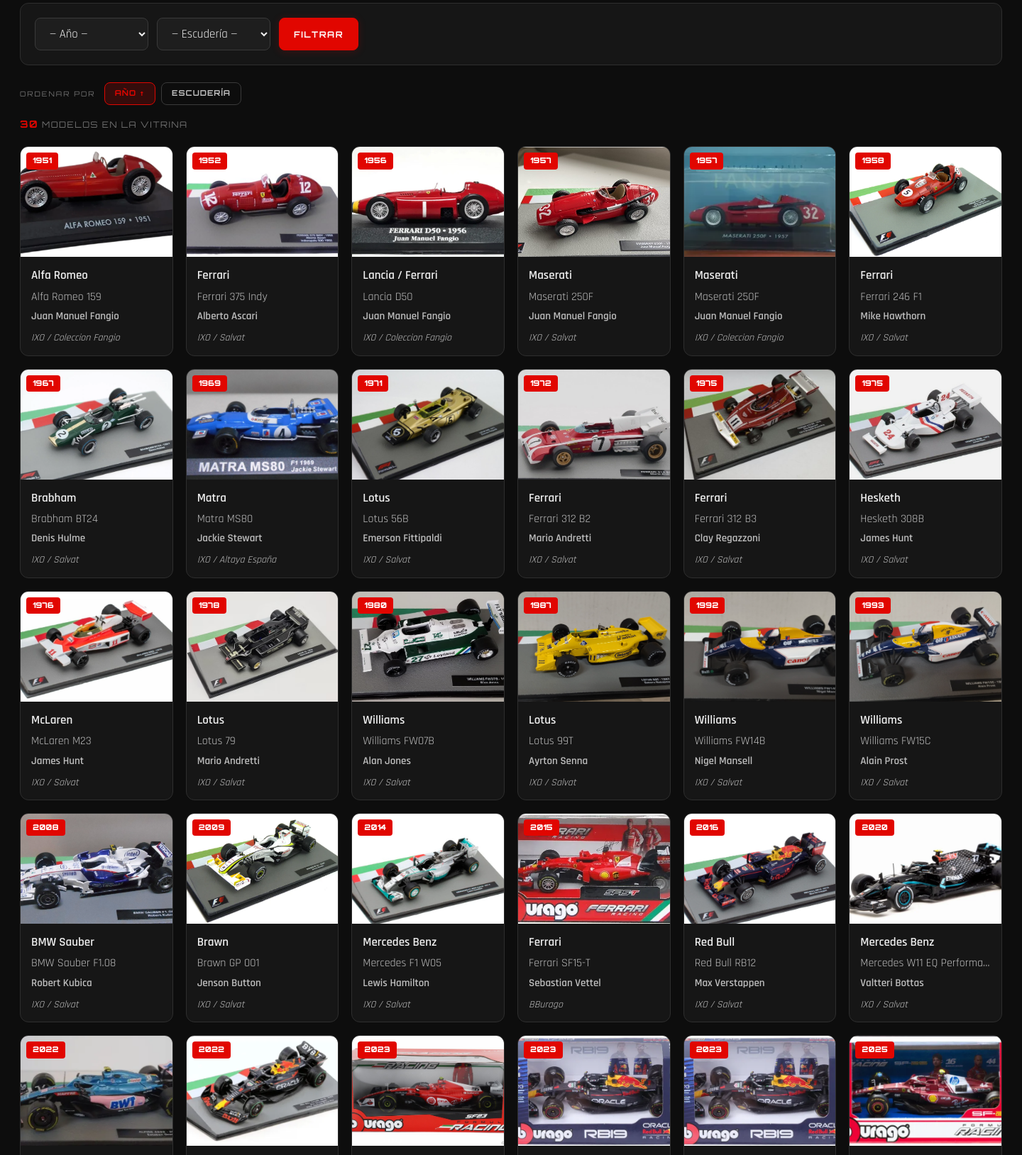
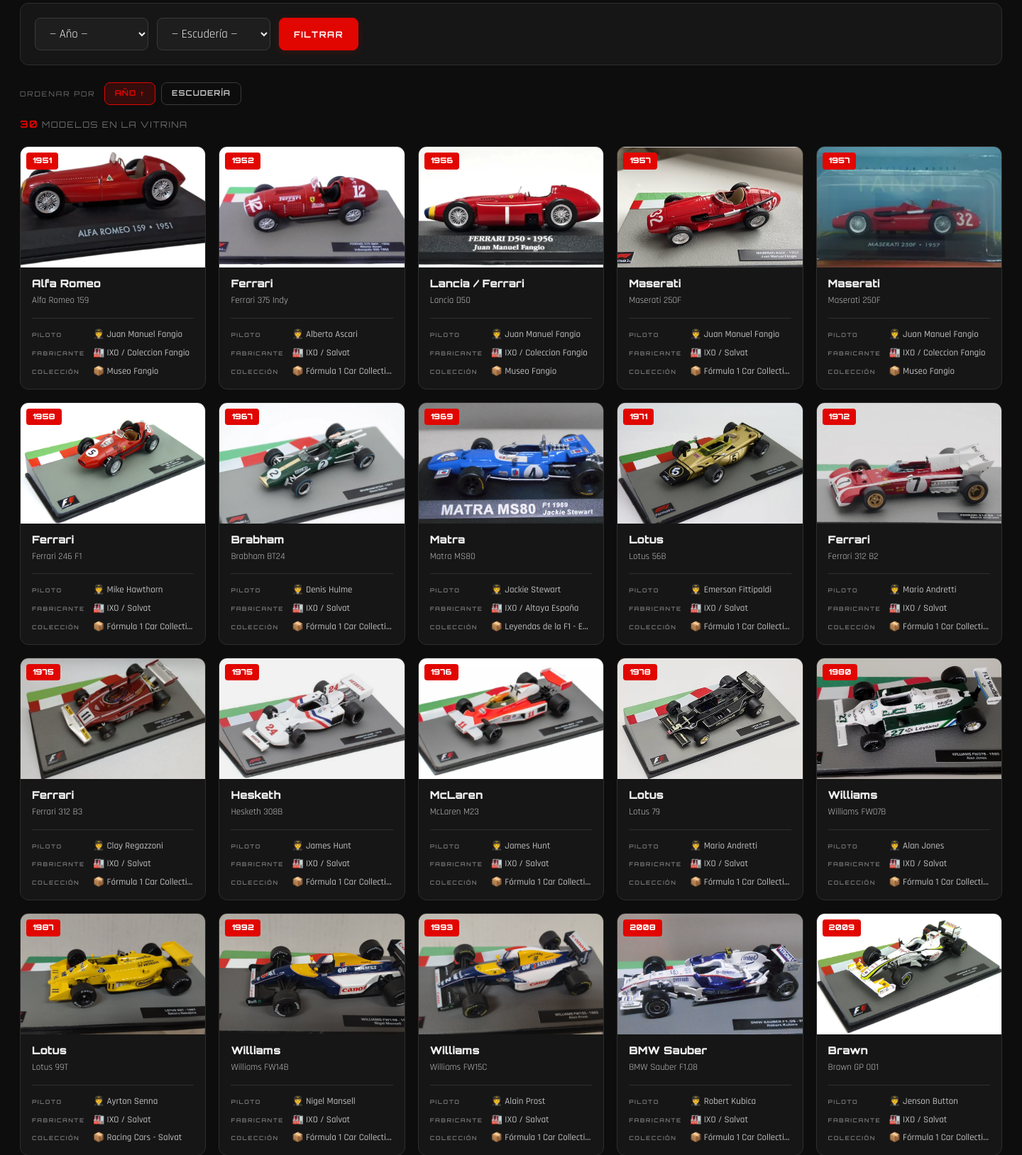
Before and after one commit to mrecat/f1collectionpage, a PHP site: page /index.php?page=miniaturas in a window 1440 px wide. Shown: the part 205-1833 px from the top of the page at 71% size. Run offline with PHP 8.4, Linux system fonts and the light colour scheme; data comes from the database, SQL or seed files in the repository; both versions use the stored data as it was after the commit; some libraries are stand-ins or nearby versions.

Commit message:
mejoras miniaturas

```diff
--- a/pages/miniaturas.php
+++ b/pages/miniaturas.php
@@ -94,10 +94,27 @@ $admin  = isAdmin();
     <div class="mini-card-body">
       <div class="mini-card-team"><?= htmlspecialchars($item['team']) ?></div>
       <div class="mini-card-model"><?= htmlspecialchars($item['model']) ?></div>
-      <?php if ($item['driver']): ?>
-        <div class="mini-card-driver"><?= htmlspecialchars($item['driver']) ?></div>
-      <?php endif; ?>
-      <div class="mini-card-maker"><?= htmlspecialchars($item['maker']) ?></div>
+      <div class="mini-card-divider"></div>
+      <div class="mini-card-pills">
+        <?php if ($item['driver']): ?>
+        <div class="mini-card-pill">
+          <span class="mini-pill-label">PILOTO</span>
+          <span class="mini-pill-value">🧑‍✈️ <?= htmlspecialchars($item['driver']) ?></span>
+        </div>
+        <?php endif; ?>
+        <?php if ($item['maker']): ?>
+        <div class="mini-card-pill">
+          <span class="mini-pill-label">FABRICANTE</span>
+          <span class="mini-pill-value">🏭 <?= htmlspecialchars($item['maker']) ?></span>
+        </div>
+        <?php endif; ?>
+        <?php if ($item['collection']): ?>
+        <div class="mini-card-pill">
+          <span class="mini-pill-label">COLECCIÓN</span>
+          <span class="mini-pill-value">📦 <?= htmlspecialchars($item['collection']) ?></span>
+        </div>
+        <?php endif; ?>
+      </div>
     </div>
   </div>
   <?php endforeach; ?>
@@ -139,6 +156,7 @@ function openMiniModal(car) {
   // Header
   document.getElementById('miniModalHeader').innerHTML =
     '<span class="mini-mh-year">' + car.year + '</span>' +
+    '<span class="mini-mh-sep">·</span>' +
     '<span class="mini-mh-team">' + car.team + '</span>' +
     '<span class="mini-mh-model">' + car.model + '</span>';
 
@@ -154,13 +172,13 @@ function openMiniModal(car) {
     ? '<img src="' + car.scale_img + '" alt="Modelo escala">'
     : '<span class="mini-modal-noimg">🔬</span>';
 
-  // Datos
-  document.getElementById('miniModalBody').innerHTML =
-    '<div class="mini-modal-tags">' +
-    (car.driver     ? '<span class="modal-tag">🧑‍✈️ ' + car.driver     + '</span>' : '') +
-    (car.maker      ? '<span class="modal-tag">🏭 '    + car.maker      + '</span>' : '') +
-    (car.collection ? '<span class="modal-tag">📦 '    + car.collection + '</span>' : '') +
-    '</div>';
+  // Pills con etiqueta + dato
+  var pills = '';
+  if (car.driver)     pills += '<div class="mini-modal-pill"><span class="mini-modal-pill-label">PILOTO</span><span class="mini-modal-pill-value">🧑‍✈️ ' + car.driver + '</span></div>';
+  if (car.maker)      pills += '<div class="mini-modal-pill"><span class="mini-modal-pill-label">FABRICANTE</span><span class="mini-modal-pill-value">🏭 ' + car.maker + '</span></div>';
+  if (car.collection) pills += '<div class="mini-modal-pill"><span class="mini-modal-pill-label">COLECCIÓN</span><span class="mini-modal-pill-value">📦 ' + car.collection + '</span></div>';
+
+  document.getElementById('miniModalBody').innerHTML = '<div class="mini-modal-pills">' + pills + '</div>';
 
   // Edit link
   var editBtn = document.getElementById('miniEditBtn');
--- a/style.css
+++ b/style.css
@@ -937,7 +937,7 @@ nav a.nav-logout:hover { background: rgba(255,201,6,.2); }
 /* Grid */
 .mini-grid {
   display: grid;
-  grid-template-columns: repeat(auto-fill, minmax(210px, 1fr));
+  grid-template-columns: repeat(auto-fill, minmax(230px, 1fr));
   gap: 18px;
 }
 
@@ -959,7 +959,7 @@ nav a.nav-logout:hover { background: rgba(255,201,6,.2); }
 }
 .mini-card-img {
   position: relative;
-  height: 155px;
+  height: 170px;
   background: var(--bg3);
   overflow: hidden;
   display: flex;
@@ -977,11 +977,29 @@ nav a.nav-logout:hover { background: rgba(255,201,6,.2); }
   font-family: 'Orbitron', monospace; font-size: 11px; font-weight: 900;
   background: var(--red); color: #fff; padding: 3px 9px; border-radius: 4px;
 }
-.mini-card-body { padding: 13px 15px; flex: 1; display: flex; flex-direction: column; gap: 3px; }
-.mini-card-team  { font-weight: 700; font-size: 17px; color: var(--text); }
-.mini-card-model { font-size: 16px; color: var(--text2); white-space: nowrap; overflow: hidden; text-overflow: ellipsis; }
-.mini-card-driver{ font-size: 15px; color: var(--text2); font-weight: 600; }
-.mini-card-maker { font-size: 14px; color: var(--text2); margin-top: 4px; font-style: italic; }
+.mini-card-body { padding: 14px 16px; flex: 1; display: flex; flex-direction: column; gap: 4px; }
+.mini-card-team  { font-family: 'Orbitron', monospace; font-weight: 900; font-size: 15px; color: var(--text); line-height: 1.2; }
+.mini-card-model { font-size: 13px; color: var(--text2); white-space: nowrap; overflow: hidden; text-overflow: ellipsis; margin-bottom: 2px; }
+.mini-card-divider { height: 1px; background: var(--border); margin: 8px 0; }
+.mini-card-pills { display: flex; flex-direction: column; gap: 5px; }
+.mini-card-pill  { display: flex; align-items: baseline; gap: 8px; }
+.mini-pill-label {
+  font-family: 'Orbitron', monospace;
+  font-size: 8px;
+  font-weight: 700;
+  letter-spacing: 1.5px;
+  color: var(--muted);
+  min-width: 78px;
+  flex-shrink: 0;
+}
+.mini-pill-value {
+  font-size: 13px;
+  color: var(--text2);
+  font-weight: 500;
+  white-space: nowrap;
+  overflow: hidden;
+  text-overflow: ellipsis;
+}
 
 /* Modal comparación */
 .mini-modal-box {
```
Also changed, not shown: other parts of style.css (+32 -2 lines), data/collection.db, data/images/car_182_1777461360_0.png (added), data/images/car_182_1777461721_0.png (added).
